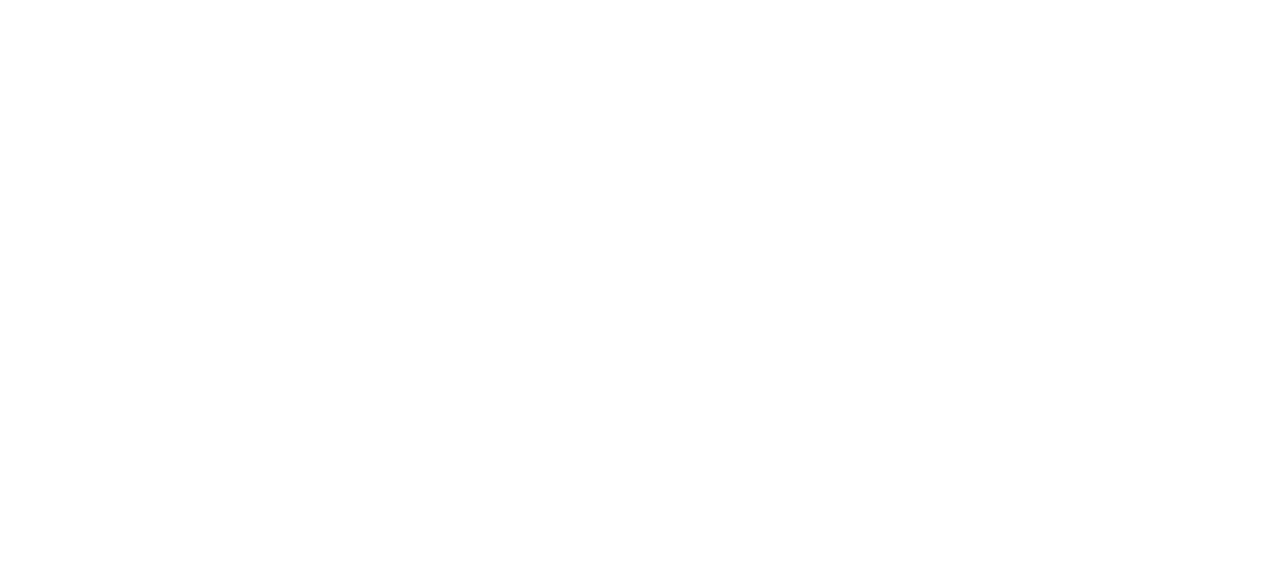
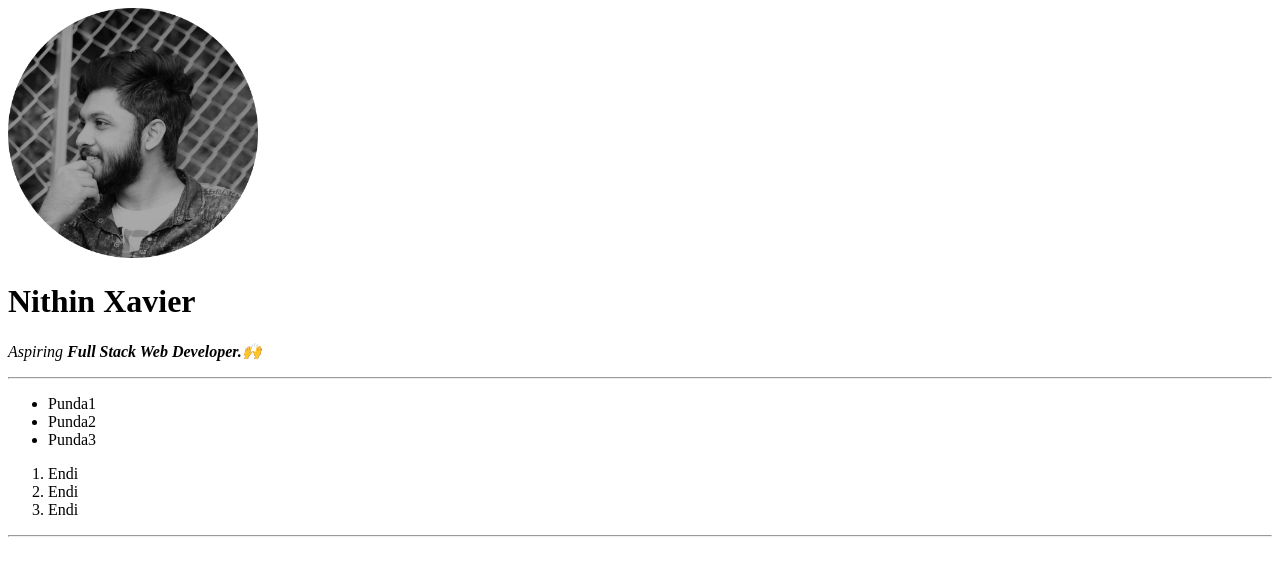
Before and after one commit to NithinX/PersonalSite, a plain HTML site: page HTML-PersonalSite/index.html in a window 1280 px wide. Drawn offline with Linux system fonts and the light colour scheme.

Commit message:
in progress

```diff
--- a/HTML-PersonalSite/index.html
+++ b/HTML-PersonalSite/index.html
@@ -1,12 +1,31 @@
 <!DOCTYPE html>
 <html lang="en">
-<head>
-    <meta charset="UTF-8">
-    <meta http-equiv="X-UA-Compatible" content="IE=edge">
-    <meta name="viewport" content="width=device-width, initial-scale=1.0">
-    <title>Document</title>
-</head>
-<body>
+  <head>
+    <meta charset="UTF-8" />
+    <meta http-equiv="X-UA-Compatible" content="IE=edge" />
+    <meta name="description" content="Nithin's personal site" />
+    <meta name="viewport" content="width=device-width, initial-scale=1.0" />
+    <title>😎Nithin's Personal Site✌</title>
+  </head>
+  <body>
+    <img src="/images/nithin.png"  alt="Nithin profile picture" width="250" height="250">
+    <h1>Nithin Xavier</h1>
+    <p>
+      <em>Aspiring <strong>Full Stack Web Developer.🙌</strong></em>
+    </p>
+    <hr />
 
-</body>
+    <ul>
+      <li>Punda1</li>
+      <li>Punda2</li>
+      <li>Punda3</li>
+    </ul>
+    <ol>
+        <li>Endi</li>
+        <li>Endi</li>
+        <li>Endi</li>
+    </ol>
+    <hr>
+
+  </body>
 </html>
--- /dev/null
+++ b/style/style.css
@@ -0,0 +1,3 @@
+body{
+    background-color: beige;
+}
```
Also changed, not shown: images/nithin.png (added).
